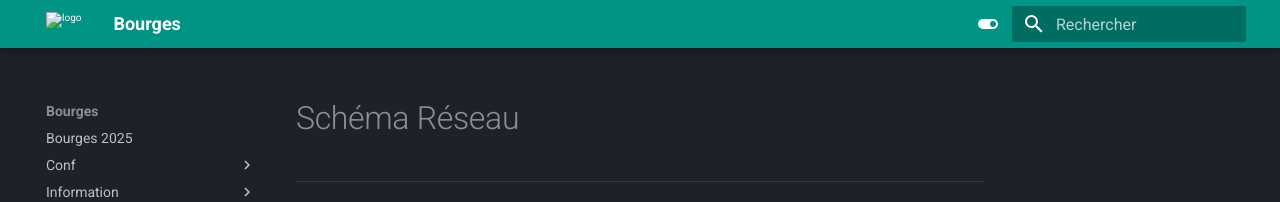
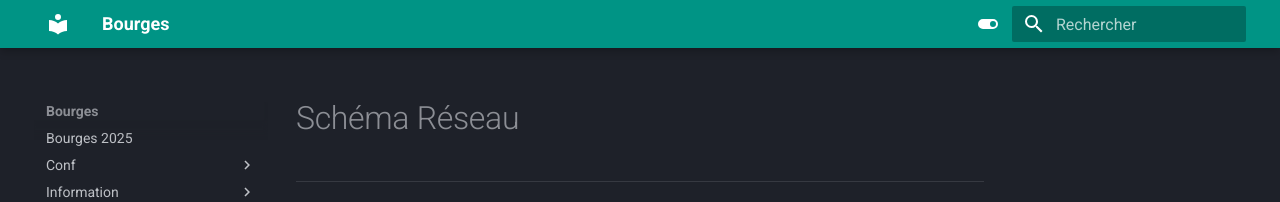
Before and after one commit to PatrickDummans/Bourges2025, an MkDocs documentation site: the page built from docs/Infrastructure/Schéma Réseau .md, in a window 1280 px wide. Shown: the top 202 px of the page. Built offline with MkDocs 1.6.1 and Material for MkDocs 9.7.7, drawn with Linux system fonts in a browser that asks for light colours.

Commit message:
Update mkdocs.yml
Signed-off-by: Yv3z <144701898+Yv3z@users.noreply.github.com>

```diff
--- a/mkdocs.yml
+++ b/mkdocs.yml
@@ -1,7 +1,6 @@
 site_name: Bourges
 theme:
   name: material
-  logo : F5xJkAnWYAAG7eY.jpeg
   language: fr
   palette:
     - scheme: slate
```
